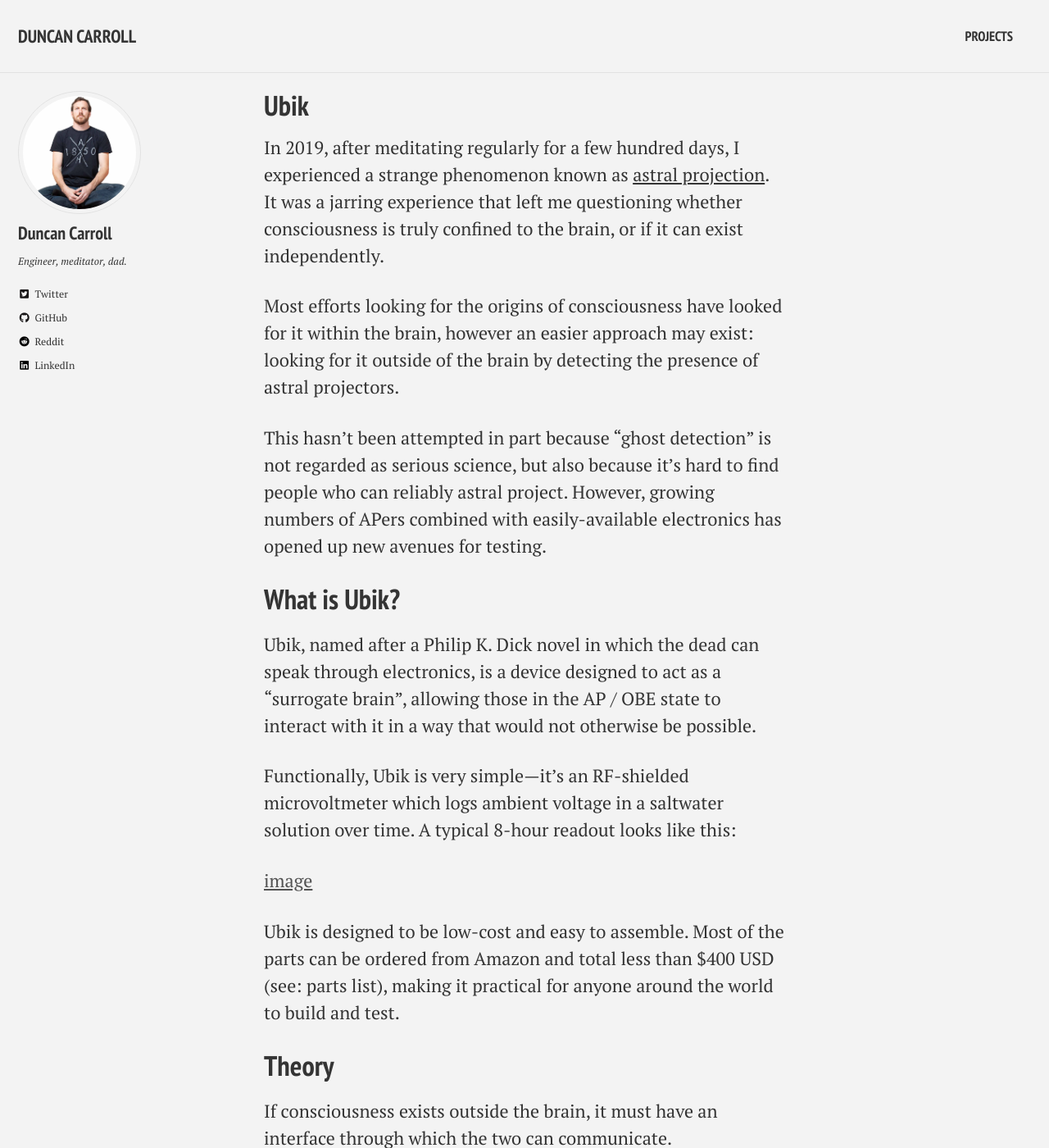
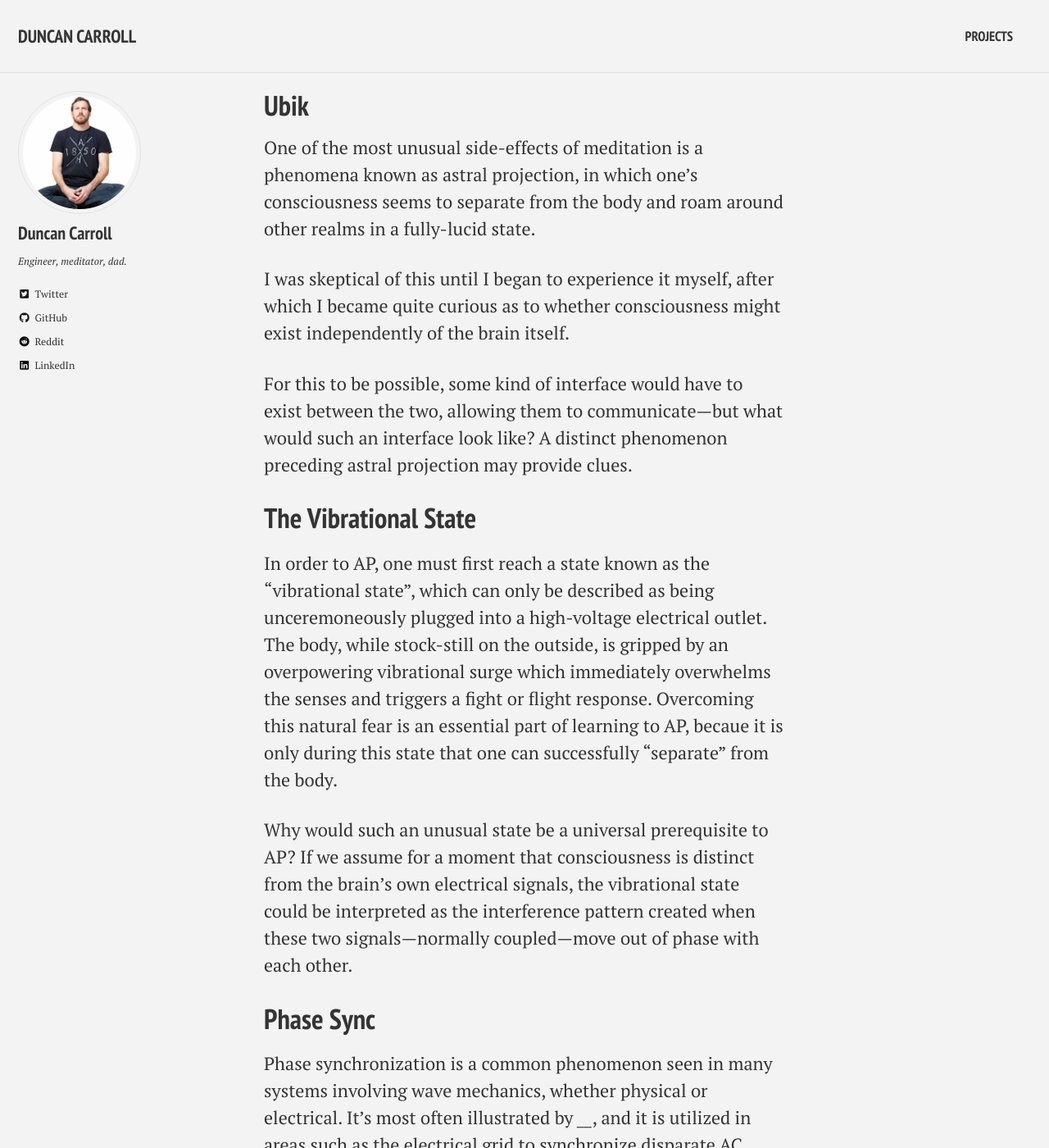
Before and after one commit to duncancarroll/duncancarroll.github.io, a Jekyll site: the page built from _work/ubik.md, in a window 1280 px wide and 1400 px high. Shown: the whole window at 82% size. Built offline with Jekyll 4.4.1, drawn with Linux system fonts in a browser that asks for light colours; cached includes are drawn as plain includes; a script that is not in the unit is left out; some of the changed text lies outside the part shown.

Commit message:
WIP Ubik

```diff
--- a/Gemfile
+++ b/Gemfile
@@ -15,3 +15,5 @@
   gem "jekyll-include-cache"
   gem "jekyll-algolia"
 end
+
+gem "webrick", "~> 1.7"
--- a/_work/ubik.md
+++ b/_work/ubik.md
@@ -7,15 +7,62 @@
   teaser: /assets/images/ubik-teaser.jpg
 ---
 
-In 2019, after meditating regularly for a few hundred days, I experienced a strange phenomenon known as [astral projection](https://www.supermeditate.me/the-astral-express).  It was a jarring experience that left me questioning whether consciousness is truly confined to the brain, or if it can exist independently.
+One of the most unusual side-effects of meditation is a phenomena known as astral projection, in which one's consciousness seems to separate from the body and roam around other realms in a fully-lucid state.
 
-Most efforts looking for the origins of consciousness have looked for it within the brain, however an easier approach may exist: looking for it outside of the brain by detecting the presence of astral projectors.
+I was skeptical of this until I began to experience it myself, after which I became quite curious as to whether consciousness might exist independently of the brain itself.
 
-This hasn't been attempted in part because "ghost detection" is not regarded as serious science, but also because it's hard to find people who can reliably astral project.  However, growing numbers of APers combined with easily-available electronics has opened up new avenues for testing.
+For this to be possible, some kind of interface would have to exist between the two, allowing them to communicate---but what would such an interface look like?  A distinct phenomenon preceding astral projection may provide clues.
 
-# What is Ubik?
+# The Vibrational State
+In order to AP, one must first reach a state known as the "vibrational state", which can only be described as being unceremoneously plugged into a high-voltage electrical outlet.  The body, while stock-still on the outside, is gripped by an overpowering vibrational surge which immediately overwhelms the senses and triggers a fight or flight response.  Overcoming this natural fear is an essential part of learning to AP, becaue it is only during this state that one can successfully "separate" from the body.
 
-Ubik, named after a Philip K. Dick novel in which the dead can speak through electronics, is a device designed to act as a "surrogate brain", allowing those in the AP / OBE state to interact with it in a way that would not otherwise be possible.
+Why would such an unusual state be a universal prerequisite to AP?  If we assume for a moment that consciousness is distinct from the brain's own electrical signals, the vibrational state could be interpreted as the interference pattern created when these two signals---normally coupled---move out of phase with each other.
+
+# Phase Sync
+Phase synchronization is a common phenomenon seen in many systems involving wave mechanics, whether physical or electrical.  It's most often illustrated by ____, and it is utilized in areas such as the electrical grid to synchronize disparate AC sources into a steady 60 Hz.
+
+When two signals are coupled, the dominant signal tends to shift the other into phase with it in a phenomenon known as phase synchronization.  While the two signals are still separate, they appear as one unless shifted out of phase, a process which is resisted by the coupling itself.  Because of this, the brain's own electrical signals could be hiding our second hypothetical "consciousness signal", and we would be unaware of it.
+
+That the brain produces electrical signals is not disputed, and recent research suggests that thalamo-cortical resonance may play a role in consciousness.  Thus we can imagine a scenario in which either some or all of the brain acts as an [oscillator](https://en.wikipedia.org/wiki/Electronic_oscillator), producing a dominant signal which consciousness is coupled to.
+
+
+# Phase Theory of Consciousness
+Phase-coupled signals inherently share information, providing a bidirectional communication channel necessary for the kind of throughput required for a brain / consciousness interface.  In this model, all sensory input--vision, touch, taste, etc---is caused by the brain's signals pushing against consciousness, and everything that is volitional---movements, speech, actions, etc---are the result of consciousness pushing against the brain.
+
+This theory explains, among other things, the subjective experience of willpower.  For example, let's say you want to stop yourself from expressing a habit, such as eating a cookie.  To do this, your consciousness must be strong enough to overcome your force of habit, otherwise you "give in" and eat the cookie.  In this model, your desire to eat the cookie is a function of your brain's electrical system, and your willpower must exert an electrical force strong enough to inhibit (presumably through voltage-gated ion channels) the firing of those neurons.
+
+Phase Theory also explains other peculiarities of consciousness such as why we can be "knocked out" by a punch---the force simply must be sufficient enough to disrupt the brain's signal, which knocks the two tmeporarily out of phase and eliminates consciousness until sync is regained.
+
+# Meditation & Amplitude
+
+It's always been an enigma why meditation---the simple act of sitting still and focusing---would cause the variety of unusual effects that it does, however in this model it is clear:  Regular, prolonged focus serves to strengthen the "consciousness signal" much like a muscle, ultimately allowing it to become dominant and break out of phase with the brain.
+
+Given that, it's no surprise that astral projection only occurs under conditions where the brain is relatively inactive, such as sleep or deep meditation.  As the weaker signal, consciousness can only compete with the brain once the latter is sufficiently calm, at which point it can shift out of phase.  This naturally creates wave interference between the brain and consciousness, which we experience subjectively as the vibrational state.
+
+
+# Extraordinary Claims
+It's a fine theory, but nothing matters if we can't test it, so how do we do that?
+
+There are only two ways that we know of to reliably influence the firing of neurons: chemical (via neurotransmitters) and electrical (via voltage-gated ion channels).  Chemical synthesis is too slow to keep pace with the refresh rate of consciousness, therefore the interface is most likely to be electrical.
+
+If consciousness both exerts a weak electrical influence and can exist separately from the brain, it should be possible to observe it by creating a "surrogate brain" and interacting with it while in a state of astral projection.
+
+The key here---and the reason this has never before been tested---is that you need someone who can reliably astral project, otherwise no results would be expected.  While bound to the brain, consciousness cannot affect anything but the brain's own signal, thus a qualified astral projector must first separate out and only then attempt to interface with the device.
+
+
+
+
+
+
+
+
+
+---
+
+
+# Ubik
+
+Named after a Philip K. Dick novel in which the dead can speak through electronics, Ubik is a sensor designed to act as a "surrogate brain", allowing those in the AP / OBE state to interact with it in a way that would not otherwise be possible.
 
 Functionally, Ubik is very simple---it's an RF-shielded microvoltmeter which logs ambient voltage in a saltwater solution over time.  A typical 8-hour readout looks like this:
 
```
Also changed, not shown: other parts of _work/ubik.md (+0 -6 lines).
